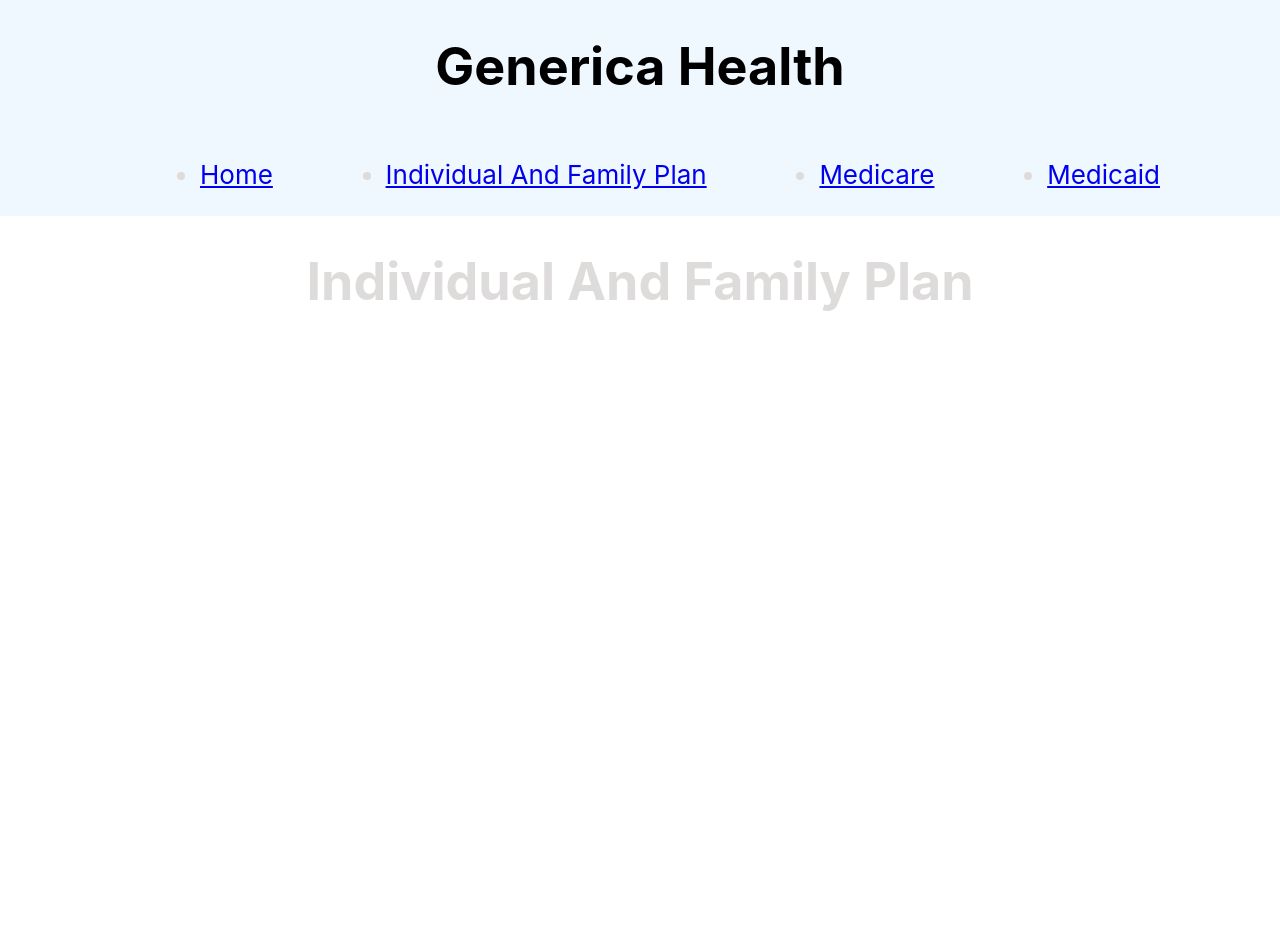
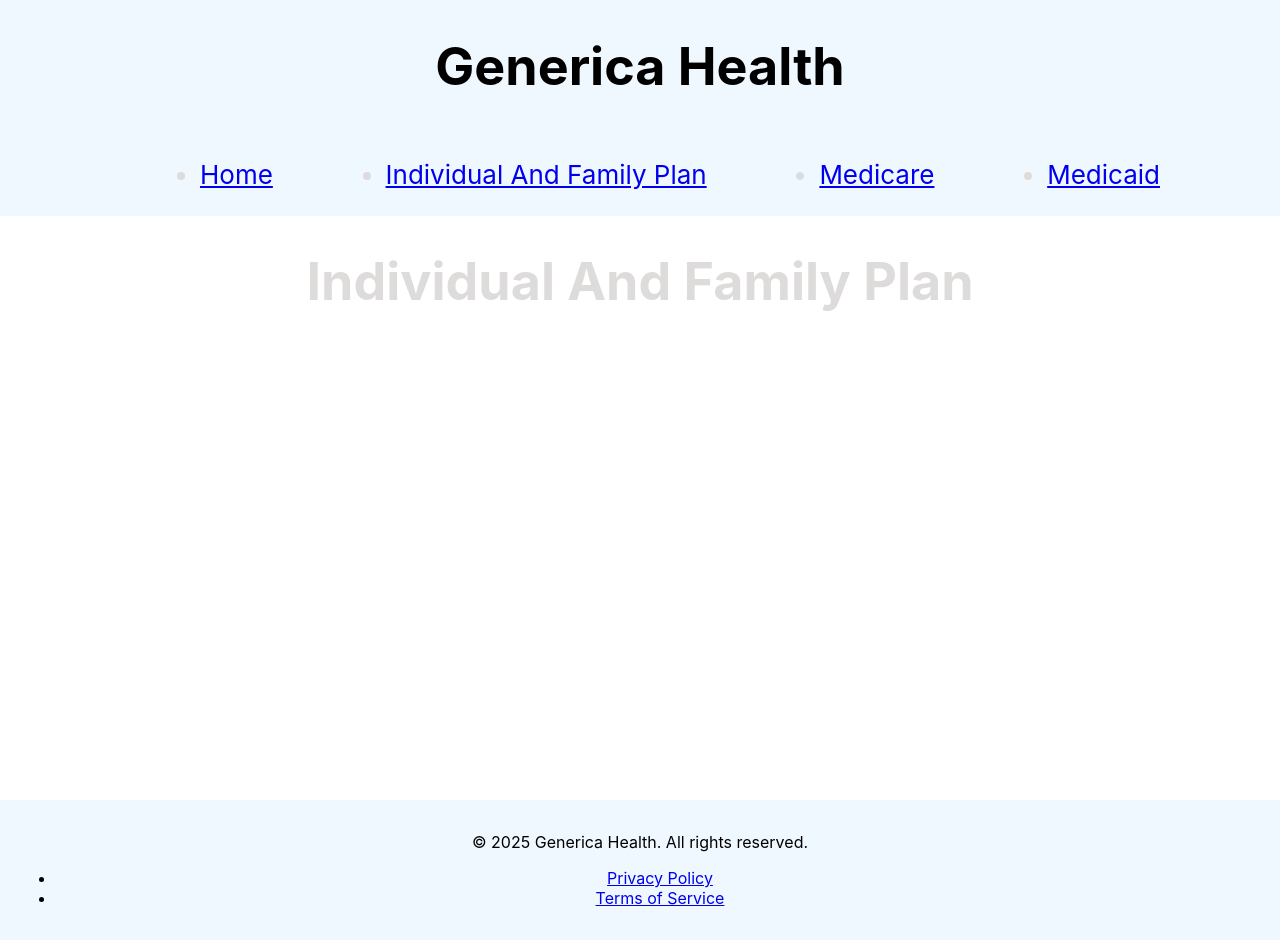
Before and after one commit to RickyFig17/Generica-Health, a React (Create React App) app: page /ifp in a window 1280 px wide. Before the commit the page ends 800 px from the top, so only its background shows below. Built offline with nearby package versions, Linux system fonts and the light colour scheme.

Commit message:
adding footer

```diff
--- a/src/App.js
+++ b/src/App.js
@@ -1,11 +1,11 @@
 import "./App.css";
 import { BrowserRouter, Route, Routes } from "react-router-dom";
-import Navbar from "./Header/Navbar";
 import Home from "./Home";
 import Ifp from "./Ifp";
 import Medicare from "./Medicare";
 import Medicaid from "./Medicaid";
 import Header from "./Header/Header";
+import Footer from "./Header/Footer";
 
 function App() {
   return (
@@ -21,6 +21,7 @@ function App() {
           </Routes>
         </BrowserRouter>
       </header>
+      <Footer />
     </div>
   );
 }
--- /dev/null
+++ b/src/Header/Footer.js
@@ -0,0 +1,24 @@
+import React from "react";
+import "./Footer.scss";
+
+function Footer() {
+  return (
+    <footer className="footer-wrapper">
+      <p>
+        &copy; {new Date().getFullYear()} Generica Health. All rights reserved.
+      </p>
+      <nav>
+        <ul className="footer-nav">
+          <li>
+            <a href="/privacy">Privacy Policy</a>
+          </li>
+          <li>
+            <a href="/terms">Terms of Service</a>
+          </li>
+        </ul>
+      </nav>
+    </footer>
+  );
+}
+
+export default Footer;
--- /dev/null
+++ b/src/Header/Footer.scss
@@ -0,0 +1,4 @@
+.footer-wrapper {
+    background-color: aliceblue;
+    padding: 1rem;
+}
```
